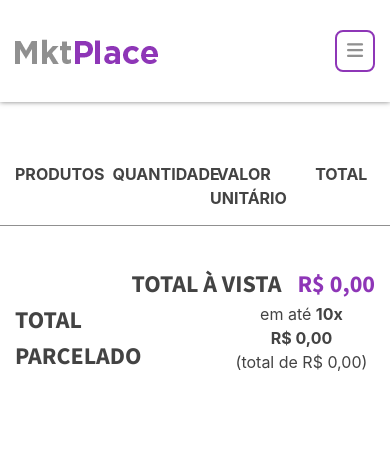
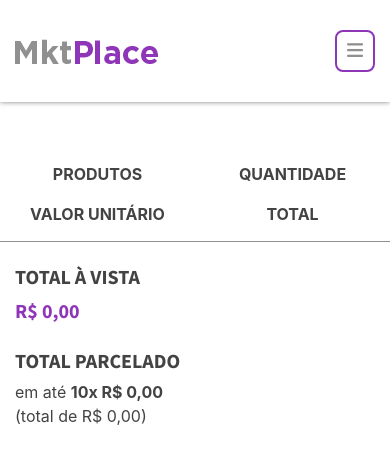
Before and after one commit to GeneralNight/ow-interactive-frontend-challenge, a Nuxt app: page /Cart in a window 390 px wide. Shown: the top 464 px of the page. Built offline with nearby package versions, Linux system fonts and the light colour scheme.

Commit message:
adjust in cartList layout

```diff
--- a/components/Header.vue
+++ b/components/Header.vue
@@ -14,11 +14,7 @@
                             <div class="containerCartIcon d-flex align-items-end ml-5" @click.prevent="goTo('/cart')">
                                 <img src="~/assets/img/cartIcon.png" alt="ícone carrinho de compras" class="cartIcon">
                                 <div class="numOfProducts d-flex justify-content-center align-items-center">
-                                    {{
-                                        cart.reduce(function(prev, cur) {
-                                            return prev + cur.ammount;
-                                        }, 0)
-                                    }}
+                                    {{cartAmmount}}
                                 </div>
                             </div>
                         </div>
@@ -34,13 +30,26 @@
 import {mapState} from 'vuex'
 export default {
 name: 'Header',
+data() {
+    return {
+        cartAmmount : 0
+    }
+},
 methods: {
     goTo(route) {
         this.$router.push(route)
     },
 },
 computed: {
-    ...mapState(['cart'])
+    ...mapState(['cart','someItemAdded']),
+},
+created() {
+    this.cartAmmount =  this.cart.reduce(function(prev, cur) {return prev + cur.ammount;}, 0)
+},
+watch: {
+    someItemAdded() {
+        this.cartAmmount =  this.cart.reduce(function(prev, cur) {return prev + cur.ammount;}, 0)
+    },
 }
 }
 </script>
--- a/components/cartPage/CartList.vue
+++ b/components/cartPage/CartList.vue
@@ -3,14 +3,15 @@
         <div class="container">
             <div class="row">
                 <div class="col">
-                    <div class="row containerHeaderTable">
-                        <div class="col-3 text-center font-weight-bold">Produtos</div>
-                        <div class="col-3 text-center font-weight-bold">Quantidade</div>
-                        <div class="col-3 text-center font-weight-bold">Valor unitário</div>
-                        <div class="col-3 text-center font-weight-bold">Total</div>
+                    <div class="row containerHeaderTable ">
+                        <div class="col-6 d-flex flex-column align-items-center text-center justify-content-center col-sm-3 font-weight-bold">Produtos</div>
+                        <div class="col-6 d-flex flex-column align-items-center text-center justify-content-center col-sm-3 font-weight-bold">Quantidade</div>
+                        <div class="w-100 d-sm-none my-2"></div>
+                        <div class="col-6 d-flex flex-column align-items-center text-center justify-content-center col-sm-3 font-weight-bold">Valor unitário</div>
+                        <div class="col-6 d-flex flex-column align-items-center text-center justify-content-center col-sm-3 font-weight-bold">Total</div>
                     </div>
                     <div class="containerList" v-if="cart.length>0">
-                        <CartListItem :itemAmmount.sync="cartItem.ammount" :itemUpdated.sync="itemUpdated" :index="index" :cartItem="cartItem" v-for="(cartItem,index) in cart" :key="index"/>
+                        <CartListItem :itemAmmount.sync="cartItem.ammount" :index="index" :cartItem="cartItem" v-for="(cartItem,index) in cart" :key="index"/>
                     </div>
                     <ResumeCart/>
                 </div>
--- a/components/cartPage/CartListItem.vue
+++ b/components/cartPage/CartListItem.vue
@@ -1,27 +1,28 @@
 <template>
     <div class="row containerItemCart">
-        <div class="col-3">
+        <div class="col-6 col-sm-3 d-flex flex-column align-items-center justify-content-center">
             <div class="d-flex align-items-center justify-content-start">
                 <i class="fas fa-trash-alt mr-3" @click.prevent="removeProductFromCart(index)"></i>
                 <p class="mb-0">{{cartItem.name}}</p>
             </div>
         </div>
-        <div class="col-3">
+        <div class="col-6 col-sm-3 d-flex flex-column align-items-center justify-content-center">
             <div class="d-flex containerAmountControl align-items-center justify-content-center mx-auto">
                 <i class="fas fa-minus" @click.prevent="decreaseProductCart()"></i>
                 <p class="mb-0 mx-2">{{itemAmmount}}</p>
                 <i class="fas fa-plus" @click.prevent="increaseProductCart()"></i>
             </div>
         </div>
-        <div class="col-3 d-flex flex-column align-items-center">
+        <div class="w-100 d-sm-none my-2"></div>
+        <div class="col-6 col-sm-3 d-flex flex-column align-items-center justify-content-center">
             <p class="mb-0">
-                <b>{{formatVal(cartItem.price)}}</b> à vista <br/>
+                <b>{{formatVal(cartItem.price)}}</b> à vista <br class="d-none d-md-block"/>
                 ou 10x de {{formatVal(itemUnInTen)}}
             </p>
         </div>
-        <div class="col-3 d-flex flex-column align-items-center">
+        <div class="col-6 col-sm-3 d-flex flex-column align-items-center justify-content-center">
             <p class="mb-0">
-                <b>{{formatVal(cartItem.price*cartItem.ammount)}}</b> à vista <br/>
+                <b>{{formatVal(cartItem.price*cartItem.ammount)}}</b> à vista <br class="d-none d-md-block"/>
                 ou 10x de {{formatVal((cartItem.price*itemAmmount)/10)}}
             </p>
         </div>
@@ -32,7 +33,7 @@
 import {mapState} from 'vuex'
 export default {
 name: 'CartListItem',
-props: ['cartItem','index','itemUpdated','itemAmmount'],
+props: ['cartItem','index','itemAmmount'],
 data() {
     return {
         itemUnInTen: this.cartItem.price/10,
@@ -45,22 +46,29 @@ methods: {
     },
     removeProductFromCart(index) {
         this.$store.commit('REMOVE_CART',index)
+        this.$store.commit("SOME_ITEM_ADDED")
     },
     async increaseProductCart() {
         var newCart = this.cart
+
         this.$store.commit('CLEAN_CART')
-        newCart[this.index].ammount += 1
+
+        newCart[this.index].ammount += 100
+
         this.$store.commit('INCREASE_CART_AMMOUNT',newCart)
-        // this.$emit("update:itemUpdated",true)
+        this.$store.commit("SOME_ITEM_ADDED")
     },
     async decreaseProductCart() {
         var newCart = this.cart
+
         this.$store.commit('CLEAN_CART')
+
         if(newCart[this.index].ammount>1) {
-            newCart[this.index].ammount -= 1
+            newCart[this.index].ammount -= 100
         }
+
         this.$store.commit('INCREASE_CART_AMMOUNT',newCart)
-        // this.$emit("update:itemUpdated",true)
+        this.$store.commit("SOME_ITEM_ADDED")
     }
 },
 computed: {
@@ -73,10 +81,16 @@ watch: {
 
 <style lang="scss" scoped>
 .containerItemCart {
+
+    border-bottom: 1px solid #909090;
+    padding-bottom: 30px;
+
     b {color: #434343;}
+
     &:first-child {
         margin-top: 30px;
     }
+
     & + .containerItemCart {
         margin-top: 30px;
     }
--- a/components/cartPage/ResumeCart.vue
+++ b/components/cartPage/ResumeCart.vue
@@ -1,12 +1,22 @@
 <template>
-  <div class="containerResumeCart d-flex flex-column align-items-end justify-content-end">
-      <div class="d-flex containerOnDemand align-items-center">
+    <div class="row containerResumeCart d-flex flex-column align-items-end justify-content-end">
+        <div class="col">
+            <div class="row containerOnDemand">
+                <div class="col-12 col-sm-6 col-md-8 col-lg-9 d-flex flex-column align-items-sm-end mb-1 mb-sm-0">
                     <p class="totalOnDemandText mb-0 mr-3">Total à vista</p>
+                </div>
+                <div class="col d-flex flex-column align-items-sm-end">
                     <p class="totalOnDemandVal mb-0">{{totalInCart}}</p>
                 </div>
-      <div class="d-flex containerOnTimes align-items-center">
+            </div>
+            <div class="row containerOnTimes">
+                <div class="col-12 col-sm-6 col-md-8 col-lg-9 d-flex flex-column align-items-sm-end mb-1 mb-sm-0">
                     <p class="totalOnTimesText mb-0 mr-3">Total Parcelado</p>
-          <p class="totalOnTimesVal mb-0 text-center">em até <b>10x {{totalInCartInTen}}</b><br/>(total de {{totalInCart}})</p>
+                </div>
+                <div class="col d-flex flex-column align-items-sm-end">
+                    <p class="totalOnTimesVal mb-0 text-sm-center">em até <b>10x {{totalInCartInTen}}</b><br/>(total de {{totalInCart}})</p>
+                </div>
+            </div>
         </div>
     </div>
 </template>
@@ -49,11 +59,19 @@ watch: {
     .containerResumeCart {
         margin-top: 40px;
 
+        @include d(xs) {
+            margin-top: 20px;
+        }
+
         .containerOnDemand, .containerOnTimes {
             .totalOnDemandText, .totalOnDemandVal, .totalOnTimesText {
                 font-size: 1.5rem;
                 font-family: 'source-sans-bold';
                 text-transform: uppercase;
+
+                @include d(md) {
+                    font-size: 1.25rem;
+                }
             }
 
             .totalOnDemandText, .totalOnTimesText {
@@ -68,5 +86,13 @@ watch: {
                 color: #434343;
             }
         }
+
+        .containerOnTimes {
+            margin-top: 30px;
+
+            @include d(xs) {
+                margin-top: 20px;
+            }
+        }
     }
 </style>
--- a/components/productsPage/ProductItem.vue
+++ b/components/productsPage/ProductItem.vue
@@ -18,6 +18,7 @@
 </template>
 
 <script>
+import {mapState} from 'vuex'
 export default {
 name: 'ProductItem',
 props: ['itemData'],
@@ -25,8 +26,11 @@ methods: {
     addProductToCartOrIncrease(prod) {
         this.$store.commit("ADD_CART",prod)
         this.$store.commit("SET_ITEM_ADDED",true)
-
+        this.$store.commit("SOME_ITEM_ADDED")
     }
+},
+computed: {
+    ...mapState(['cart'])
 }
 }
 </script>
--- a/store/index.js
+++ b/store/index.js
@@ -2,10 +2,14 @@ export const state = () => ({
     cart: [],
     products: [],
     filtredProducts: [],
-    itemAdded: false
+    itemAdded: false,
+    someItemAdded: false
 })
 
 export const mutations = {
+    SOME_ITEM_ADDED(state) {
+        state.someItemAdded = !state.someItemAdded
+    },
     SET_ITEM_ADDED(state,paylaod) {
         state.itemAdded = paylaod
     },
```
Lines whose indentation alone changed are shown as unchanged.
